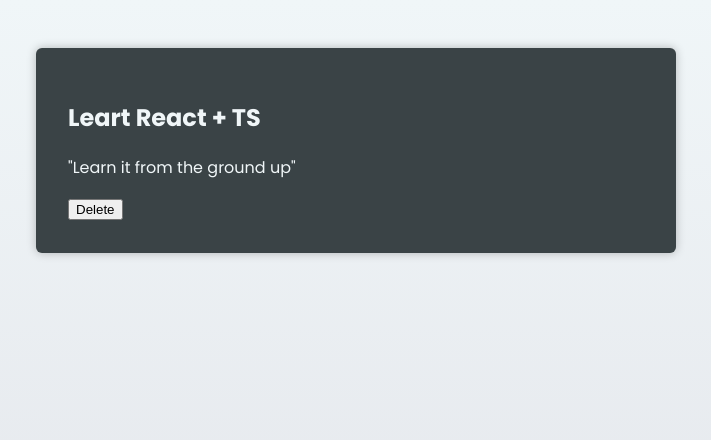
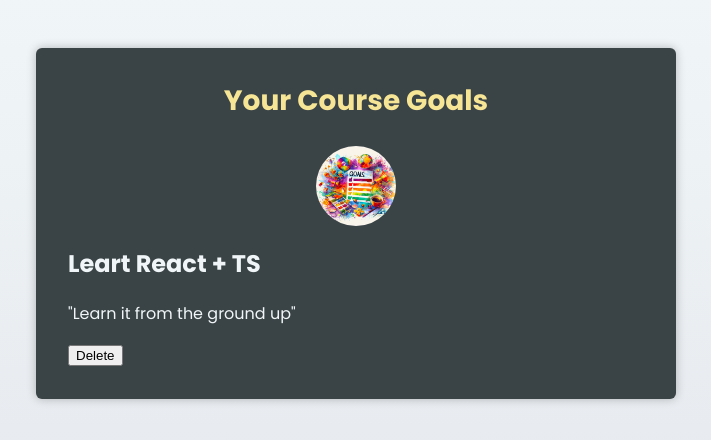
Before and after one commit to AlexisCast/react-ts-advance, a React (Vite) app: page / in a window 1280 px wide. Shown: the top 440 px of the page, without its empty margins (284-995 px from the left). Built offline with nearby package versions, Linux system fonts and the light colour scheme.

Commit message:
create Header component

```diff
--- a/src/App.tsx
+++ b/src/App.tsx
@@ -1,8 +1,13 @@
 import CourseGoal from "./components/CourseGoal.tsx";
+import goalsImg from "./assets/goals.jpg";
+import Header from "./components/Header.tsx";
 
 export default function App() {
 	return (
 		<main>
+			<Header image={{ src: goalsImg, alt: "A list of Goals" }}>
+				<h1>Your Course Goals</h1>
+			</Header>
 			<CourseGoal title="Leart React + TS">
 				<p>"Learn it from the ground up"</p>
 			</CourseGoal>
--- /dev/null
+++ b/src/components/Header.tsx
@@ -0,0 +1,20 @@
+import { type ReactNode } from "react";
+
+type HeaderProps = {
+	image: {
+    src: string;
+    alt: string;
+  };
+	children: ReactNode;
+};
+
+const Header = ({ image, children }: HeaderProps) => {
+	return (
+		<header>
+			{children}
+			<img {...image} />
+		</header>
+	);
+};
+
+export default Header;
```
